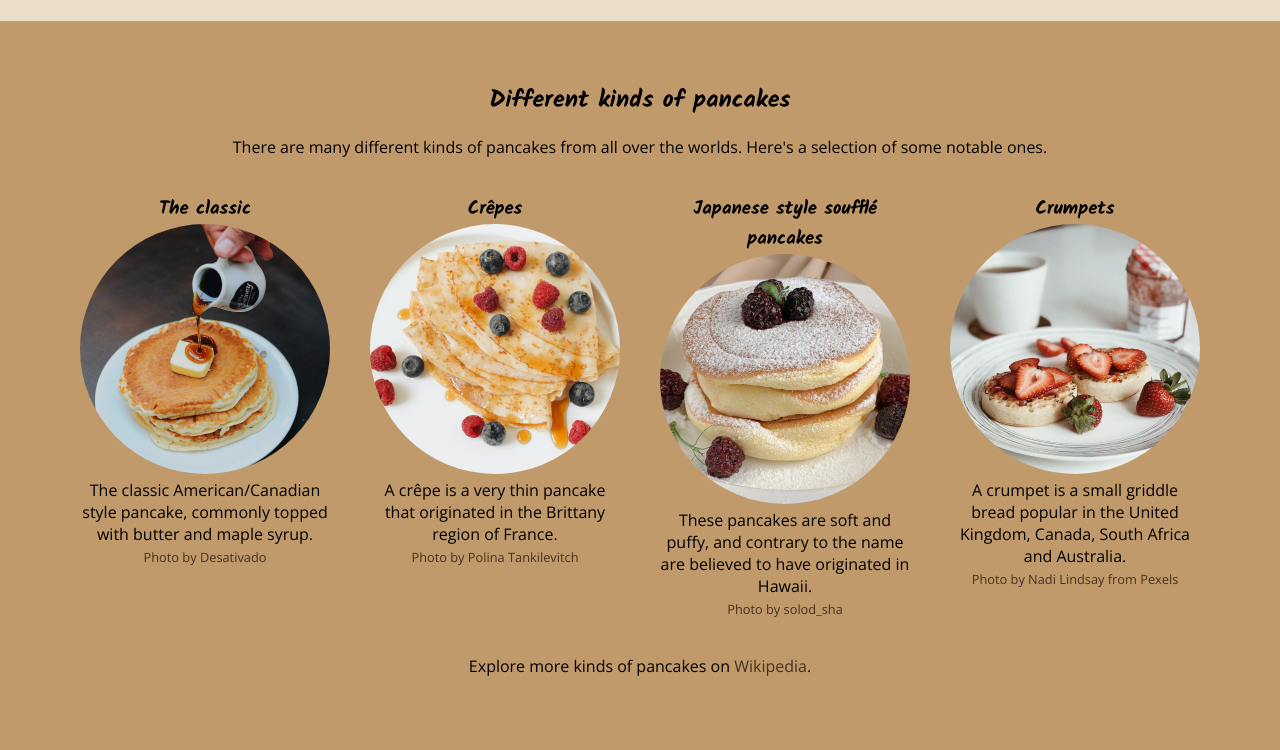
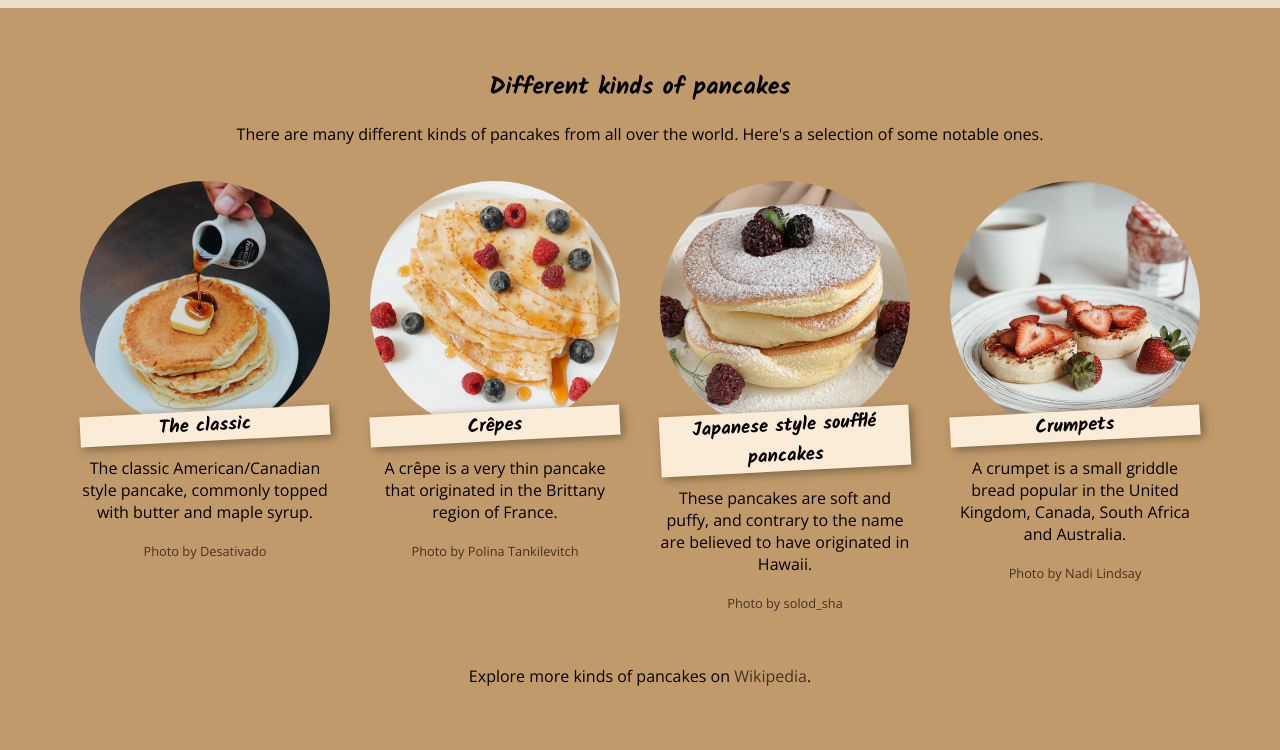
Before and after one commit to annikanana/flexbox-lp, a plain HTML site: page index.html in a window 1280 px wide. Shown: the part 600-1350 px from the top of the page. Drawn offline with nearby package versions, Linux system fonts and the light colour scheme.

Commit message:
Update styling for kinds of pancakes section

```diff
--- a/index.html
+++ b/index.html
@@ -39,39 +39,40 @@
         <section id="about">
             <div class="container">
                 <h2>Different kinds of pancakes</h2>
-                <p>There are many different kinds of pancakes from all over the worlds. Here's a selection of some notable ones.</p>
+                <p>There are many different kinds of pancakes from all over the world. Here's a selection of some notable ones.</p>
                 <div class="gallery">
                     <figure class="item">
-                        <h3>The classic</h3>
+
                         <img src="images/pexels-desativado-2516025-500x500.jpg" alt="A stack of three pancakes on a white plate topped with butter and maple syrup">
                         <figcaption>
-                            The classic American/Canadian style pancake, commonly topped with butter and maple syrup.<br/>
-                            <a href="https://www.pexels.com/photo/person-pouring-syrup-on-pancake-2516025/" target="_blank">Photo by Desativado</a>
+                            <h3>The classic</h3>
+                            <p>The classic American/Canadian style pancake, commonly topped with butter and maple syrup.</p>
+                            <p><a href="https://www.pexels.com/photo/person-pouring-syrup-on-pancake-2516025/" target="_blank">Photo by Desativado</a></p>
                         </figcaption>
                     </figure>
                     <figure class="item">
-                        <h3>Crêpes</h3>
                         <img src="images/pexels-polina-tankilevitch-4725654-500x500.jpg" alt="Crêpes on a white plate covered with syrups and fresh blueberries and raspberries">
                         <figcaption>
-                            A crêpe is a very thin pancake that originated in the Brittany region of France.<br/>
-                            <a href="https://www.pexels.com/photo/crepes-garnished-with-fresh-berries-4725654/" target="_blank">Photo by Polina Tankilevitch</a>
+                            <h3>Crêpes</h3>
+                            <p>A crêpe is a very thin pancake that originated in the Brittany region of France.</p>
+                            <p><a href="https://www.pexels.com/photo/crepes-garnished-with-fresh-berries-4725654/" target="_blank">Photo by Polina Tankilevitch</a></p>
                         </figcaption>
                     </figure>
                     <figure class="item">
-                        <h3>Japanese style soufflé pancakes</h3>
                         <img src="images/pexels-solodsha-7663393-500x500.jpg" alt="Crêpes on a white plate covered with syrups and fresh blueberries and raspberries">
                         <figcaption>
-                            These pancakes are soft and puffy, and contrary to the name are believed to have originated in Hawaii.<br/>
-                            <a href="https://www.pexels.com/photo/close-up-photo-of-pancakes-with-raspberries-and-powdered-sugar-7663393/" target="_blank">Photo by solod_sha</a>
-
+                            <h3>Japanese style soufflé pancakes</h3>
+                            <p>These pancakes are soft and puffy, and contrary to the name are believed to have originated in Hawaii.</p>
+                            <p><a href="https://www.pexels.com/photo/close-up-photo-of-pancakes-with-raspberries-and-powdered-sugar-7663393/" target="_blank">Photo by solod_sha</a></p>
                         </figcaption>
                     </figure>
                     <figure class="item">
-                        <h3>Crumpets</h3>
+
                         <img src="images/pexels-nadi-lindsay-2439122-500x500.jpg" alt="Two crumpets on a white plate covered with strawberry jam and fresh strawberries">
                         <figcaption>
-                            A crumpet is a small griddle bread popular in the United Kingdom, Canada, South Africa and Australia.<br/>
-                            <a href="https://www.pexels.com/photo/strawberry-on-pancakes-2439122/" target="_blank">Photo by Nadi Lindsay from Pexels</a>
+                            <h3>Crumpets</h3>
+                            <p>A crumpet is a small griddle bread popular in the United Kingdom, Canada, South Africa and Australia.</p>
+                            <p><a href="https://www.pexels.com/photo/strawberry-on-pancakes-2439122/" target="_blank">Photo by Nadi Lindsay</a></p>
                         </figcaption>
                     </figure>
                 </div>
--- a/style.css
+++ b/style.css
@@ -65,7 +65,7 @@ nav ul li a:hover {
 
 #intro .container {
     display: flex;
-    gap: 20px;
+    gap: 60px;
     align-items: center;
 }
 
@@ -109,6 +109,16 @@ nav ul li a:hover {
 #about .gallery figure img {
     max-width: 100%;
     border-radius: 50%;
+}
+
+#about .gallery figcaption {
+    margin-top: -25px;
+}
+
+#about .gallery figcaption h3 {
+    background: #FAECD7;
+    transform: rotate(357deg);
+    box-shadow: 3px 3px 10px #7A6545;
 }
 
 #quote {
```
